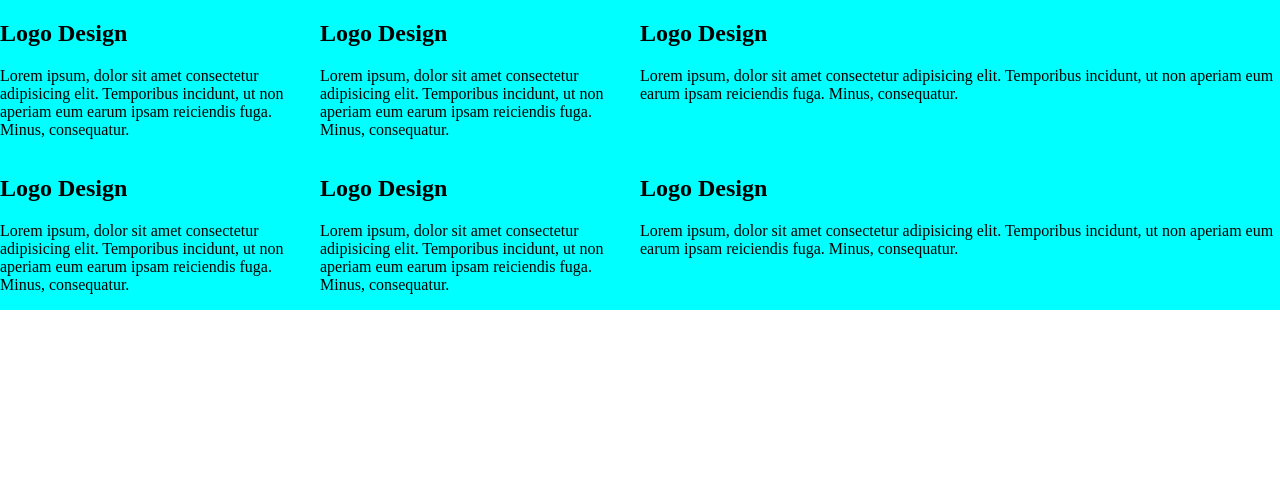
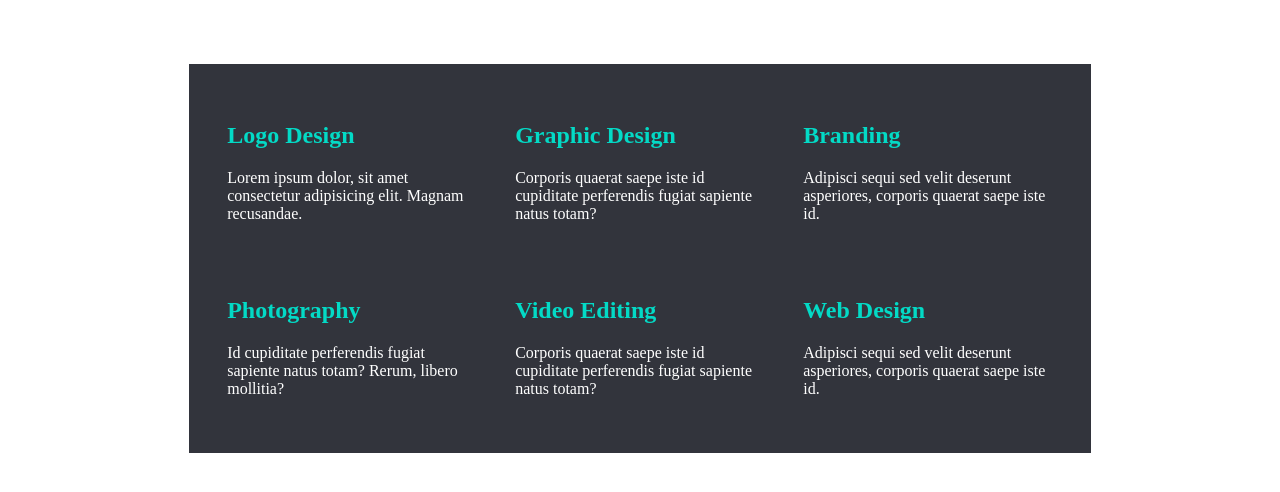
Before and after one commit to Runju-Raton/css-grid, a plain HTML site: page 2.SizingCells/index.html in a window 1280 px wide. Drawn offline with Linux system fonts and the light colour scheme.

Commit message:
sizing cells

```diff
--- a/2.SizingCells/index.html
+++ b/2.SizingCells/index.html
@@ -1,19 +1,31 @@
 <!DOCTYPE html>
 <html lang="en">
    <head>
-    <meta charset="UTF-8">
-    <meta name="viewport" content="width=device-width, initial-scale=1.0">
-    <title>Document</title>
-    <style>
-        body{
-            margin: 0;
-            padding: 0;
+      <title>Design Agency Services</title>
+      <meta name="viewport" content="width=device-width, initial-scale=1.0" />
+      <link rel="stylesheet" href="../../base.css" />
+      <style type="text/css">
+         section {
+            max-width: 54rem;
+            margin: 4rem auto 0;
+            padding: 1.2rem;
+            background-color: #32343c;
+            color: white;
+
+            display: grid;
+            grid-template-columns: 1fr 1fr 1fr;
+            /* grid-template-columns: repeat(3, 1fr);
+            grid-template-columns: 1fr 1fr 50%;
+            grid-template-columns: 1fr 2fr; */
          }
-        section{
-            background-color: aqua;
-            display: grid;
-            grid-template-columns: 1fr 1fr 50%;
-            grid-column-gap: 20px;
+         section > div {
+            padding: 1.2rem;
+         }
+         section > div > h2 {
+            color: #03dac6;
+         }
+         section > div > p {
+            margin-top: 1rem;
          }
       </style>
    </head>
@@ -21,27 +33,27 @@
       <section>
          <div>
             <h2>Logo Design</h2>
-            <p>Lorem ipsum, dolor sit amet consectetur adipisicing elit. Temporibus incidunt, ut non aperiam eum earum ipsam reiciendis fuga. Minus, consequatur.</p>
+            <p>Lorem ipsum dolor, sit amet consectetur adipisicing elit. Magnam recusandae.</p>
          </div>
          <div>
-            <h2>Logo Design</h2>
-            <p>Lorem ipsum, dolor sit amet consectetur adipisicing elit. Temporibus incidunt, ut non aperiam eum earum ipsam reiciendis fuga. Minus, consequatur.</p>
+            <h2>Graphic Design</h2>
+            <p>Corporis quaerat saepe iste id cupiditate perferendis fugiat sapiente natus totam?</p>
          </div>
          <div>
-            <h2>Logo Design</h2>
-            <p>Lorem ipsum, dolor sit amet consectetur adipisicing elit. Temporibus incidunt, ut non aperiam eum earum ipsam reiciendis fuga. Minus, consequatur.</p>
+            <h2>Branding</h2>
+            <p>Adipisci sequi sed velit deserunt asperiores, corporis quaerat saepe iste id.</p>
          </div>
          <div>
-            <h2>Logo Design</h2>
-            <p>Lorem ipsum, dolor sit amet consectetur adipisicing elit. Temporibus incidunt, ut non aperiam eum earum ipsam reiciendis fuga. Minus, consequatur.</p>
+            <h2>Photography</h2>
+            <p>Id cupiditate perferendis fugiat sapiente natus totam? Rerum, libero mollitia?</p>
          </div>
          <div>
-            <h2>Logo Design</h2>
-            <p>Lorem ipsum, dolor sit amet consectetur adipisicing elit. Temporibus incidunt, ut non aperiam eum earum ipsam reiciendis fuga. Minus, consequatur.</p>
+            <h2>Video Editing</h2>
+            <p>Corporis quaerat saepe iste id cupiditate perferendis fugiat sapiente natus totam?</p>
          </div>
          <div>
-            <h2>Logo Design</h2>
-            <p>Lorem ipsum, dolor sit amet consectetur adipisicing elit. Temporibus incidunt, ut non aperiam eum earum ipsam reiciendis fuga. Minus, consequatur.</p>
+            <h2>Web Design</h2>
+            <p>Adipisci sequi sed velit deserunt asperiores, corporis quaerat saepe iste id.</p>
          </div>
       </section>
    </body>
```
Also changed, not shown: 2.SizingCells/FastFood.html (added, +67 -0 lines), 1 other file. Lines whose indentation alone changed are shown as unchanged.
